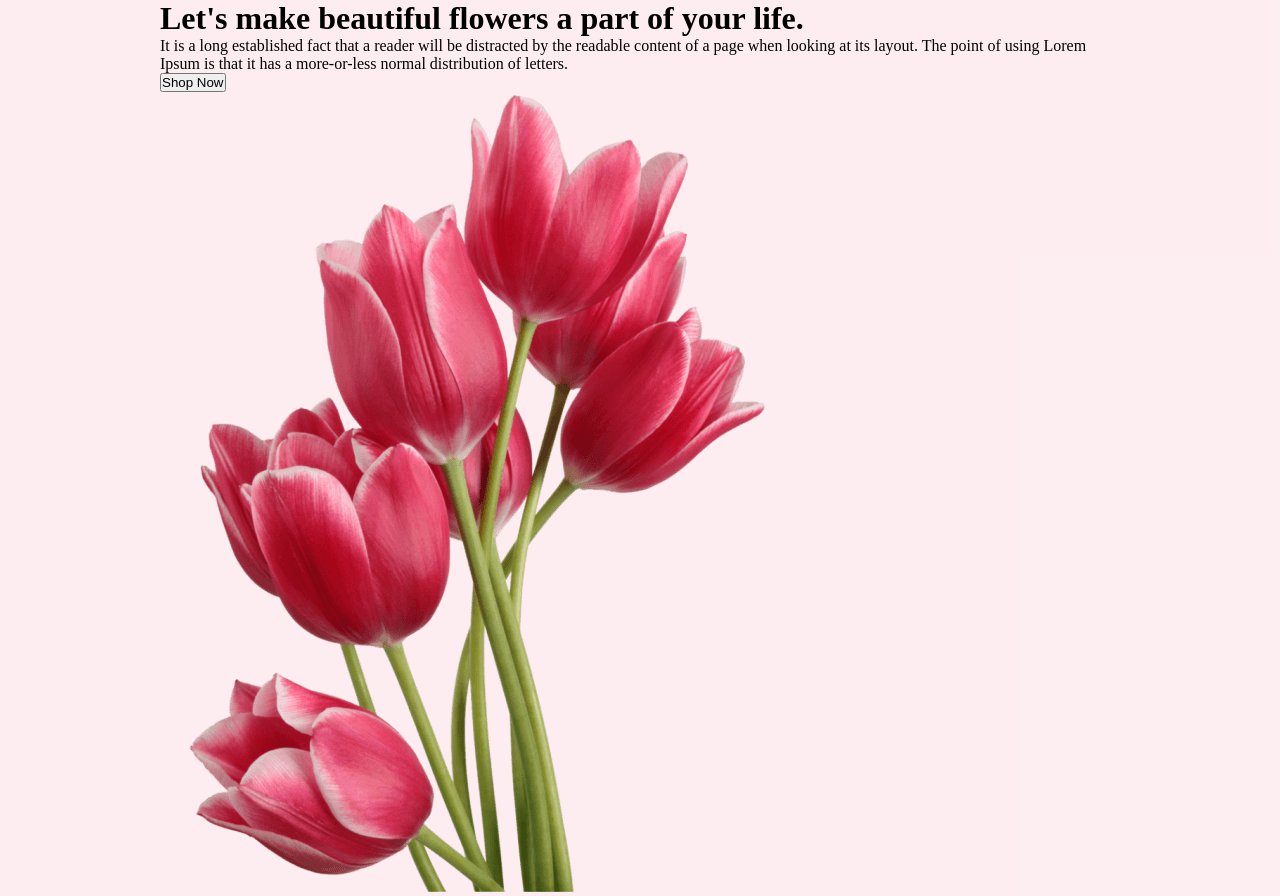
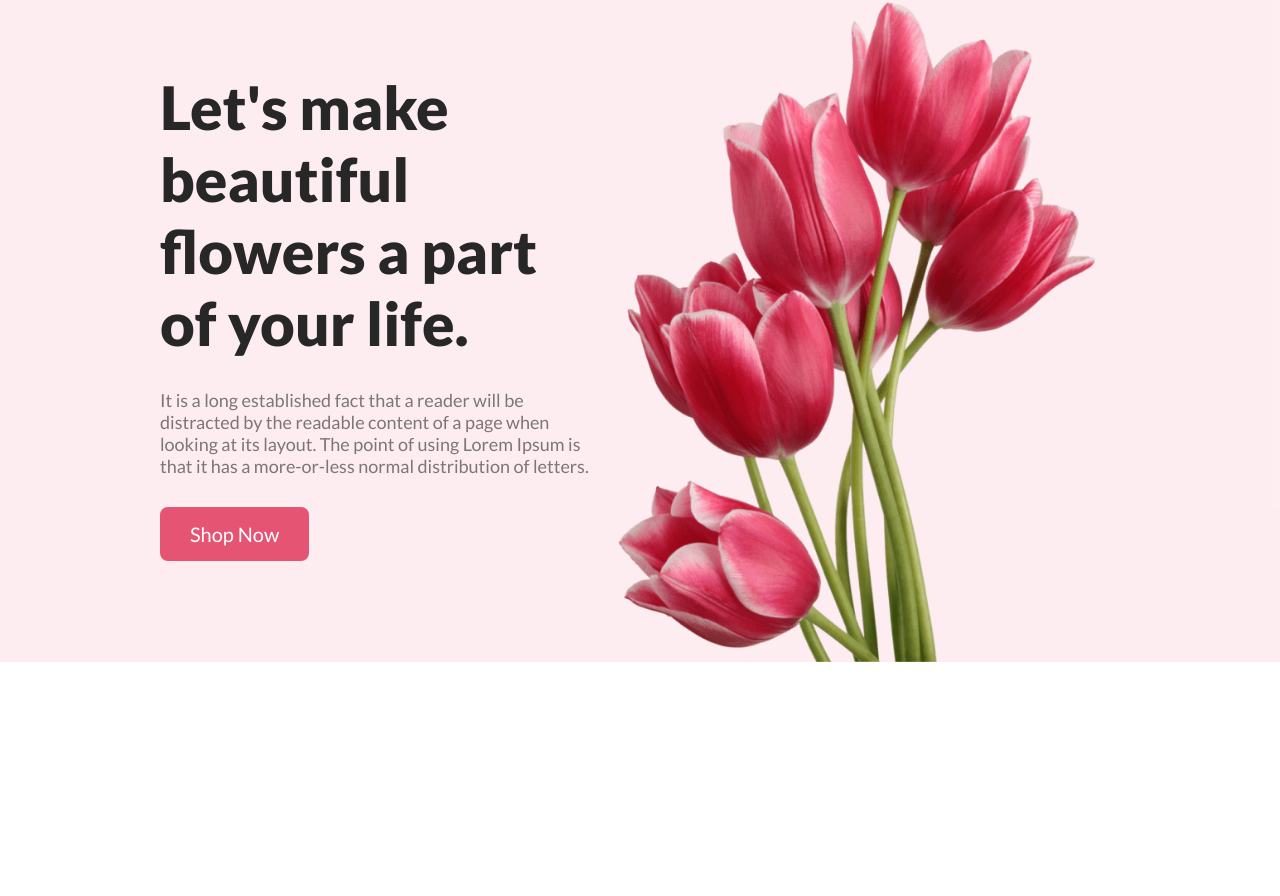
Before and after one commit to MdNurulIslam99/flower-shop, a plain HTML site: page index.html in a window 1280 px wide. After the commit the page ends 800 px from the top, so only its background shows below. Drawn offline with Linux system fonts and the light colour scheme.

Commit message:
banner section complete

```diff
--- a/css/style.css
+++ b/css/style.css
@@ -1,14 +1,53 @@
-*{
+@import url('https://fonts.googleapis.com/css2?family=Lato:ital,wght@0,100;0,300;0,400;0,700;0,900;1,100;1,300;1,400;1,700;1,900&display=swap');
+
+* {
     margin: 0;
     padding: 0;
+    font-family: "Lato", sans-serif;
+}
+
+p {
+    color: rgba(39, 39, 39, 0.60);
+    font-size: 18px;
+    font-weight: 400;
+}
+
+button {
+    border-radius: 8px;
+    background: #E55473;
+    border: none;
+    color: #fff;
+    font-size: 20px;
+    padding: 15px 30px;
 }
 
 /* header style */
-header{
+header {
     background: rgba(229, 84, 115, 0.10);
 }
-.container{
+
+.container {
     width: 75%;
     max-width: 1440px;
     margin: 0 auto;
 }
+.banner {
+    display: flex;
+    align-items: center;
+    justify-content: space-between;
+}
+.banner .banner-text *{
+    margin-bottom: 30px;
+    max-width: 525px;  /* image er width 700 er 75% = 525 px */
+}
+
+.banner .banner-text h1 {
+    color: #272727;
+    font-size: 60px;
+    font-weight: 800;
+}
+
+.banner .banner-img img{
+    width: 100%;
+    vertical-align: middle; /* img ta inline e koto tuku korbe content ta jeno gap na take niche */
+}
--- a/index.html
+++ b/index.html
@@ -9,10 +9,10 @@
 <body>
 
     <header>
-        <div class="container">
+        <div class="container banner">
             <div class="banner-text">
-                <h1 class="banner-title">Let's make beautiful flowers a part of your life.</h1>
-                <p class="banner-description">It is a long established fact that a reader will be distracted by the readable content of a page when looking at its layout. The point of using Lorem Ipsum is that it has a more-or-less normal distribution of letters.</p>
+                <h1>Let's make beautiful flowers a part of your life.</h1>
+                <p>It is a long established fact that a reader will be distracted by the readable content of a page when looking at its layout. The point of using Lorem Ipsum is that it has a more-or-less normal distribution of letters.</p>
                 <button>Shop Now</button>
             </div>
             <div class="banner-img">
```
